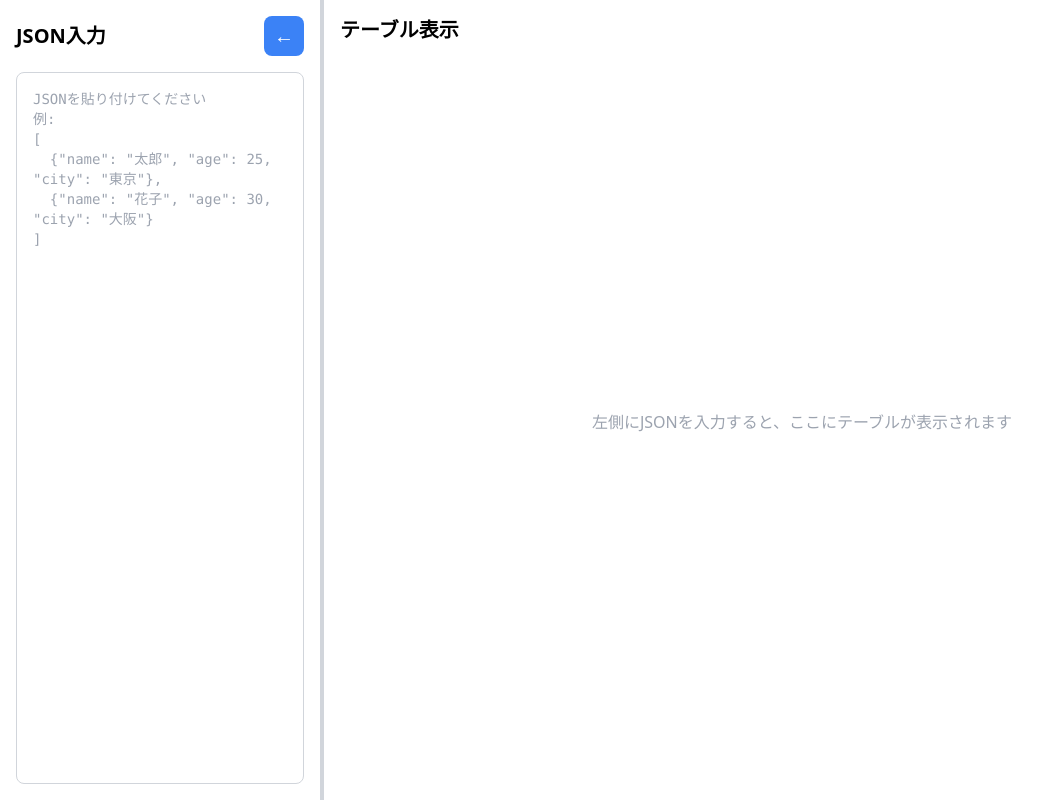
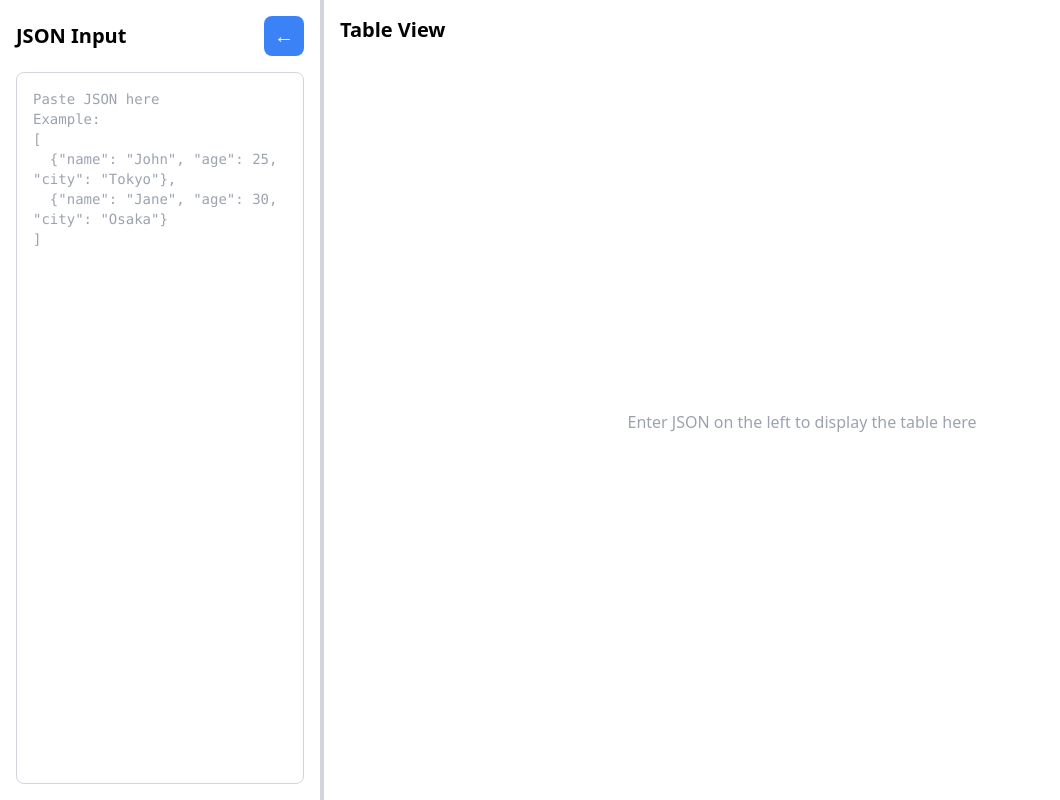
Before and after one commit to naofumi-fujii/json-table-viewer, a Next.js app: page / in a window 1280 px wide. Shown: the whole page, without its empty margins (0-1060 px from the left). Built offline with nearby package versions, Linux system fonts and the light colour scheme.

Commit message:
JSON入力とテーブル表示、件数の表記は英語のほうがうれしい (vibe-kanban 9ba8865f)

```diff
--- a/app/page.tsx
+++ b/app/page.tsx
@@ -74,11 +74,11 @@ export default function Home() {
         {isInputVisible ? (
           <div className="h-full p-4 flex flex-col">
             <div className="flex items-center justify-between mb-4">
-              <h2 className="text-xl font-bold">JSON入力</h2>
+              <h2 className="text-xl font-bold">JSON Input</h2>
               <button
                 onClick={() => setIsInputVisible(false)}
                 className="w-10 h-10 flex items-center justify-center bg-blue-500 text-white rounded-lg hover:bg-blue-600 focus:outline-none focus:ring-2 focus:ring-blue-500 transition-colors"
-                aria-label="JSON入力を隠す"
+                aria-label="Hide JSON input"
               >
                 <span className="text-xl">←</span>
               </button>
@@ -86,7 +86,7 @@ export default function Home() {
             <textarea
               value={jsonInput}
               onChange={handleJsonChange}
-              placeholder='JSONを貼り付けてください&#10;例:&#10;[&#10;  {"name": "太郎", "age": 25, "city": "東京"},&#10;  {"name": "花子", "age": 30, "city": "大阪"}&#10;]'
+              placeholder='Paste JSON here&#10;Example:&#10;[&#10;  {"name": "John", "age": 25, "city": "Tokyo"},&#10;  {"name": "Jane", "age": 30, "city": "Osaka"}&#10;]'
               className="flex-1 w-full p-4 border border-gray-300 rounded-lg font-mono text-sm resize-none focus:outline-none focus:ring-2 focus:ring-blue-500"
             />
             {error && (
@@ -98,7 +98,7 @@ export default function Home() {
             <button
               onClick={() => setIsInputVisible(true)}
               className="w-8 h-16 flex items-center justify-center bg-blue-500 text-white rounded-lg hover:bg-blue-600 focus:outline-none focus:ring-2 focus:ring-blue-500 transition-colors"
-              aria-label="JSON入力を表示"
+              aria-label="Show JSON input"
             >
               <span className="text-xl">→</span>
             </button>
@@ -122,10 +122,10 @@ export default function Home() {
         <div className="h-full flex flex-col">
           <div className="flex items-center justify-between mb-4">
             <h2 className="text-xl font-bold">
-              テーブル表示
+              Table View
               {parsedData && (
                 <span className="ml-3 text-base font-normal text-gray-600">
-                  ({Array.isArray(parsedData) ? parsedData.length : 1}件)
+                  ({Array.isArray(parsedData) ? parsedData.length : 1} {Array.isArray(parsedData) && parsedData.length !== 1 ? 'items' : 'item'})
                 </span>
               )}
             </h2>
@@ -134,7 +134,7 @@ export default function Home() {
             <JsonTable data={parsedData} />
           ) : (
             <div className="flex items-center justify-center h-full text-gray-400">
-              {isInputVisible ? '左側にJSONを入力すると、ここにテーブルが表示されます' : 'JSON入力エリアを表示してJSONを入力してください'}
+              {isInputVisible ? 'Enter JSON on the left to display the table here' : 'Show the JSON input area and enter JSON'}
             </div>
           )}
         </div>
--- a/components/JsonTable.tsx
+++ b/components/JsonTable.tsx
@@ -14,7 +14,7 @@ export default function JsonTable({ data }: JsonTableProps) {
 
   // Handle different data types
   if (data === null || data === undefined) {
-    return <div className="text-gray-500">データがありません</div>;
+    return <div className="text-gray-500">No data available</div>;
   }
 
   // If data is not an array, wrap it in an array
@@ -22,7 +22,7 @@ export default function JsonTable({ data }: JsonTableProps) {
 
   // If array is empty
   if (dataArray.length === 0) {
-    return <div className="text-gray-500">データが空です</div>;
+    return <div className="text-gray-500">Data is empty</div>;
   }
 
   // Extract all unique keys from all objects
```
